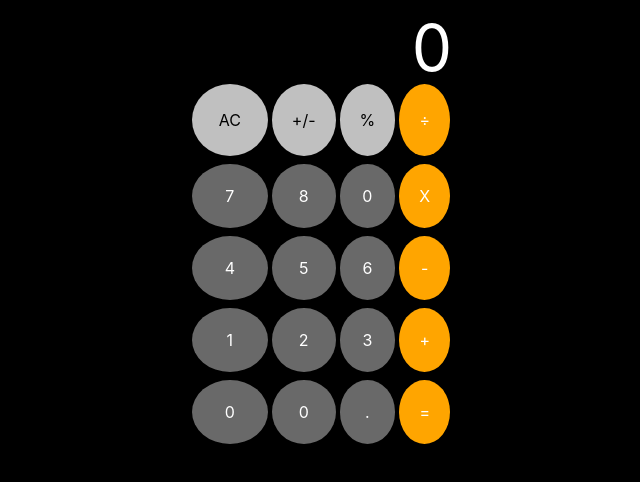
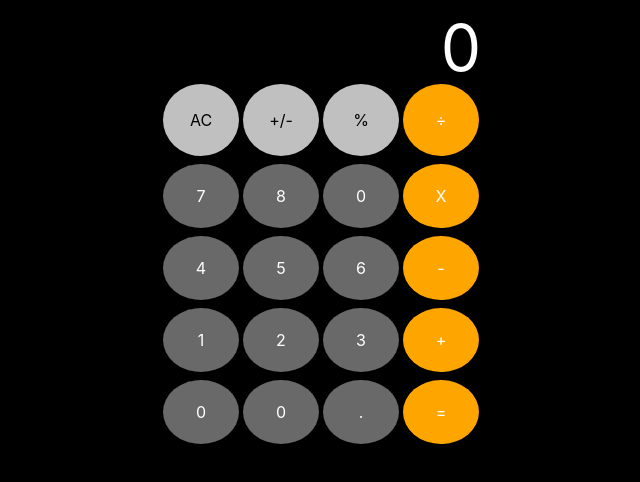
Before and after one commit to Noodlebasket/calCOOLator, a plain HTML site: page index.html in a window 1280 px wide. Shown: the whole page, without its empty margins (319-959 px from the left). Drawn offline with nearby package versions, Linux system fonts and the light colour scheme.

Commit message:
minor changes

```diff
--- a/assets/style.css
+++ b/assets/style.css
@@ -6,7 +6,7 @@ body {
 .container {
     display: grid;
     justify-content: center;
-    grid-template-columns: 80px;
+    grid-template-columns: 80px 80px 80px 80px;
     grid-template-rows: 80px 80px;
     grid-template-areas:
     "header header header header"
@@ -46,5 +46,6 @@ body {
 }
 
 button {
-    font-size: 26px;
+    font-size: 40px;
+    font-weight: 5px;
 }
--- a/index.html
+++ b/index.html
@@ -44,7 +44,16 @@
 
 
     <script src="https://cdnjs.cloudflare.com/ajax/libs/jquery/3.3.1/core.js"></script>
-    <script src="assets/code.js"></script>
+    <script src="assets/code.js">
+
+        $(document).ready(function () {
+
+            $(".btn").click(function(event) {
+                console.log("you clicked: ", this.innerHTML)
+            });
+
+        });
+    </script>
 </body>
 
 </html>
```
Also changed, not shown: assets/code.js (deleted).
